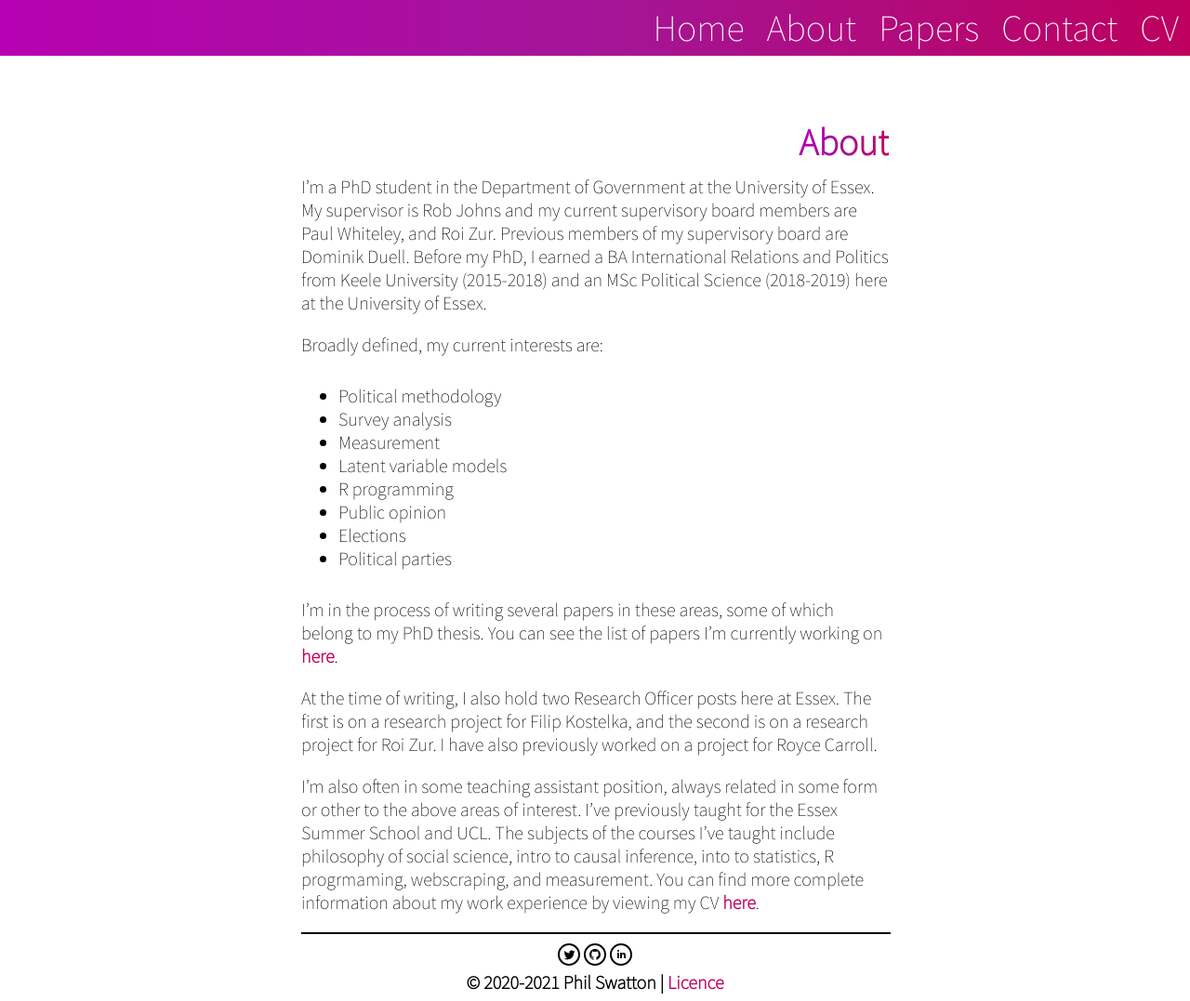
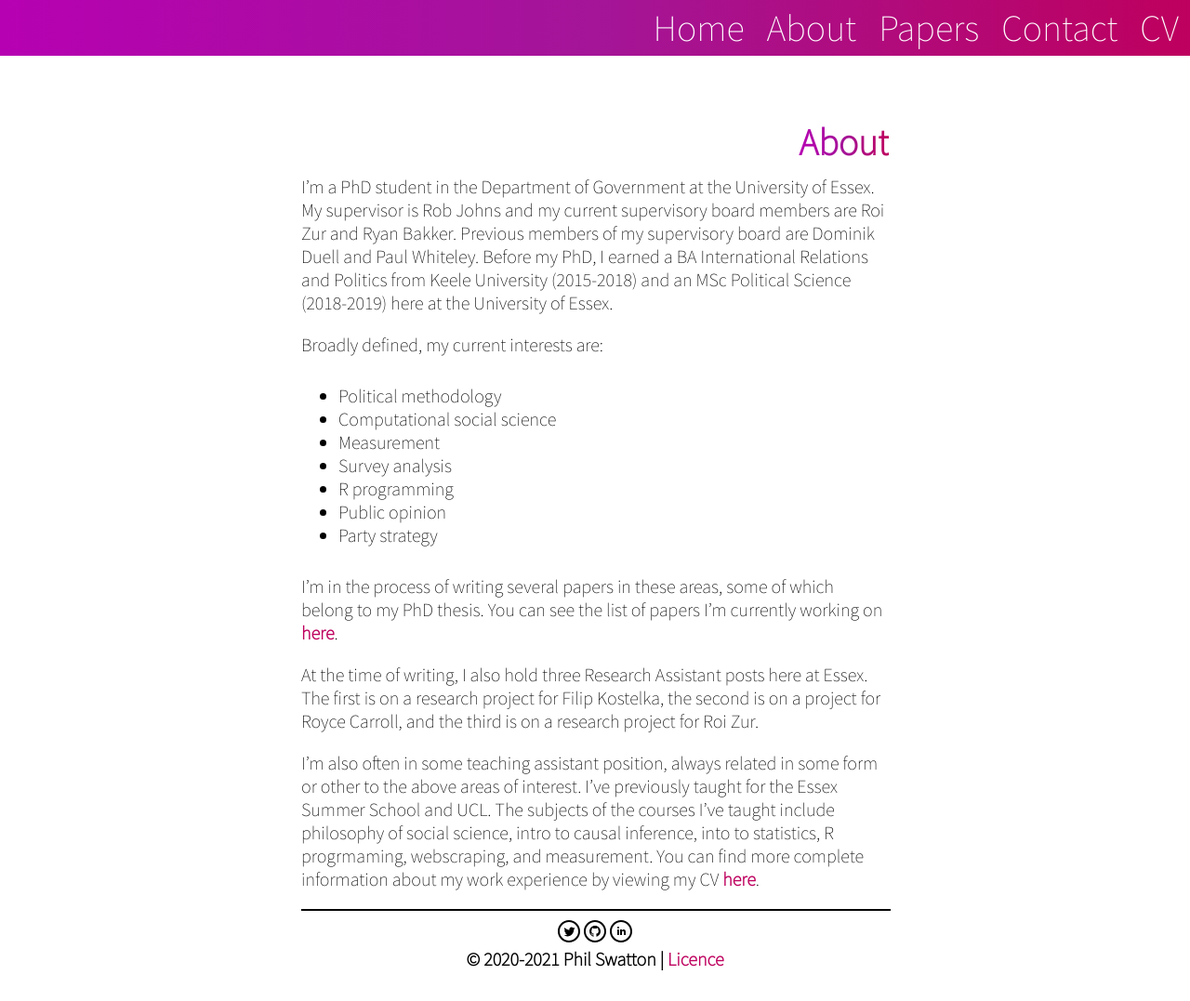
Before and after one commit to philswatton/philswatton.github.io, a Jekyll site: the page built from about.md, in a window 1280 px wide and 1077 px high. Shown: the whole window at 93% size. Built offline with Jekyll 4.4.1, drawn with Linux system fonts in a browser that asks for light colours.

Commit message:
Updated about section

```diff
--- a/about.md
+++ b/about.md
@@ -4,20 +4,19 @@ title: About
 css: default.css
 ---
 
-I'm a PhD student in the Department of Government at the University of Essex. My supervisor is Rob Johns and my current supervisory board members are Paul Whiteley, and Roi Zur. Previous members of my supervisory board are Dominik Duell. Before my PhD, I earned a BA International Relations and Politics from Keele University (2015-2018) and an MSc Political Science (2018-2019) here at the University of Essex.
+I'm a PhD student in the Department of Government at the University of Essex. My supervisor is Rob Johns and my current supervisory board members are Roi Zur and Ryan Bakker. Previous members of my supervisory board are Dominik Duell and Paul Whiteley. Before my PhD, I earned a BA International Relations and Politics from Keele University (2015-2018) and an MSc Political Science (2018-2019) here at the University of Essex.
 
 Broadly defined, my current interests are:
 - Political methodology
+- Computational social science
+- Measurement
 - Survey analysis
-- Measurement
-- Latent variable models
 - R programming
 - Public opinion
-- Elections
-- Political parties
+- Party strategy
 
 I'm in the process of writing several papers in these areas, some of which belong to my PhD thesis. You can see the list of papers I'm currently working on [here](/publications).
 
-At the time of writing, I also hold two Research Officer posts here at Essex. The first is on a research project for Filip Kostelka, and the second is on a research project for Roi Zur. I have also previously worked on a project for Royce Carroll.
+At the time of writing, I also hold three Research Assistant posts here at Essex. The first is on a research project for Filip Kostelka, the second is on a project for Royce Carroll, and the third is on a research project for Roi Zur.
 
 I'm also often in some teaching assistant position, always related in some form or other to the above areas of interest. I've previously taught for the Essex Summer School and UCL. The subjects of the courses I've taught include philosophy of social science, intro to causal inference, into to statistics, R progrmaming, webscraping, and measurement. You can find more complete information about my work experience by viewing my CV [here](/philswatton_cv.pdf).
```
